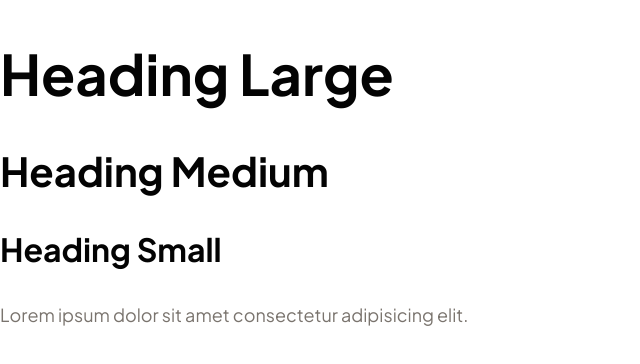
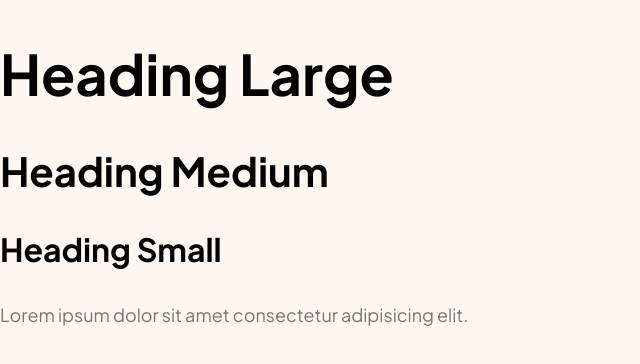
Before and after one commit to ohmymario/design-portfolio, a React (Create React App) app: page / in a window 1280 px wide. Shown: the top 364 px of the page, without its empty margins (0-640 px from the left). Built offline with nearby package versions, Linux system fonts and the light colour scheme.

Commit message:
update global background to light cream

```diff
--- a/src/theme/globalStyles.js
+++ b/src/theme/globalStyles.js
@@ -27,7 +27,7 @@ const GlobalStyle = createGlobalStyle`
   body {
     margin: 0;
     padding: 0;
-    background: var(--highlight-color);
+    background: var(--light-cream);
     font-family: var(--font-family);
   }
 
```
